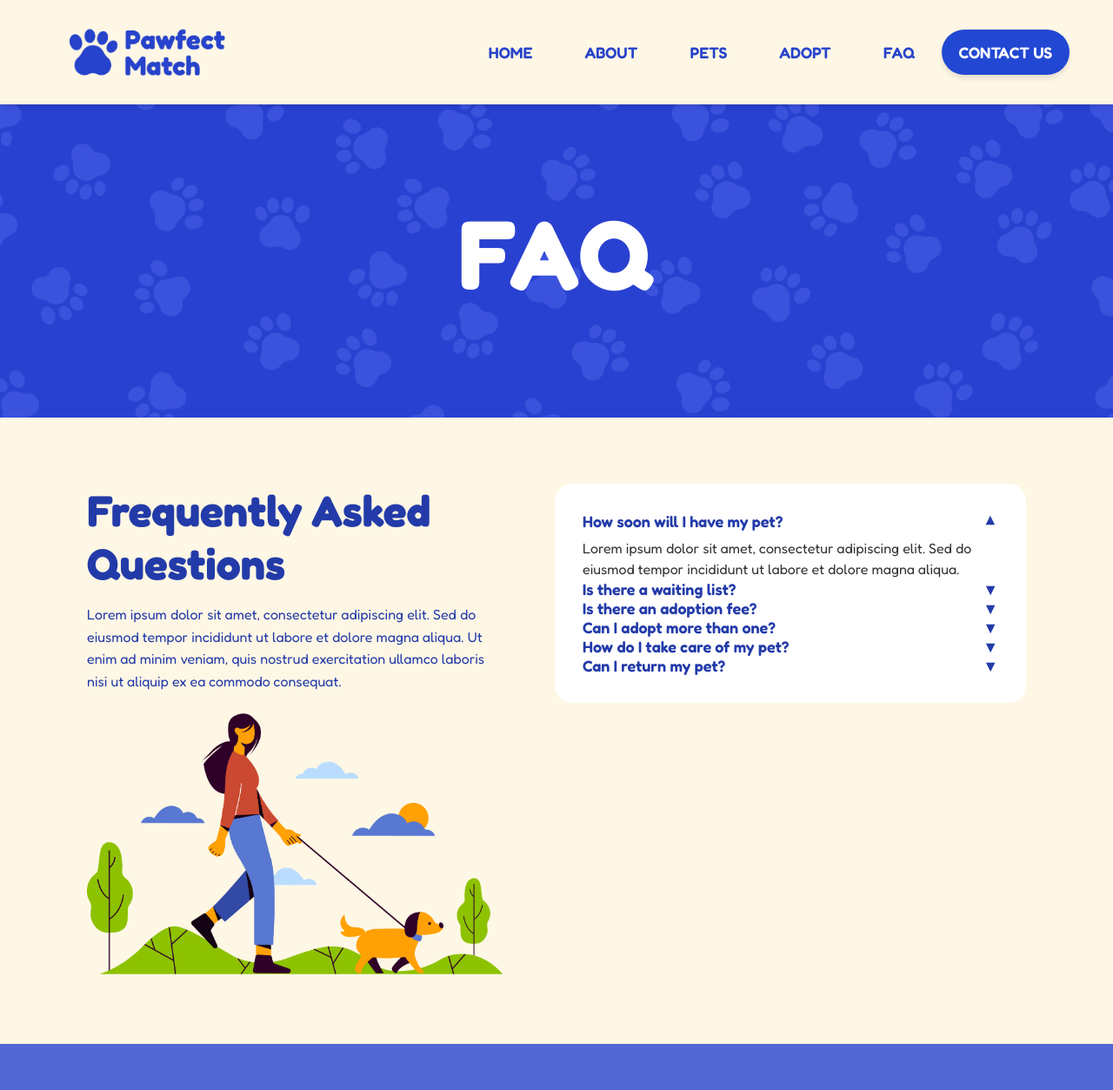
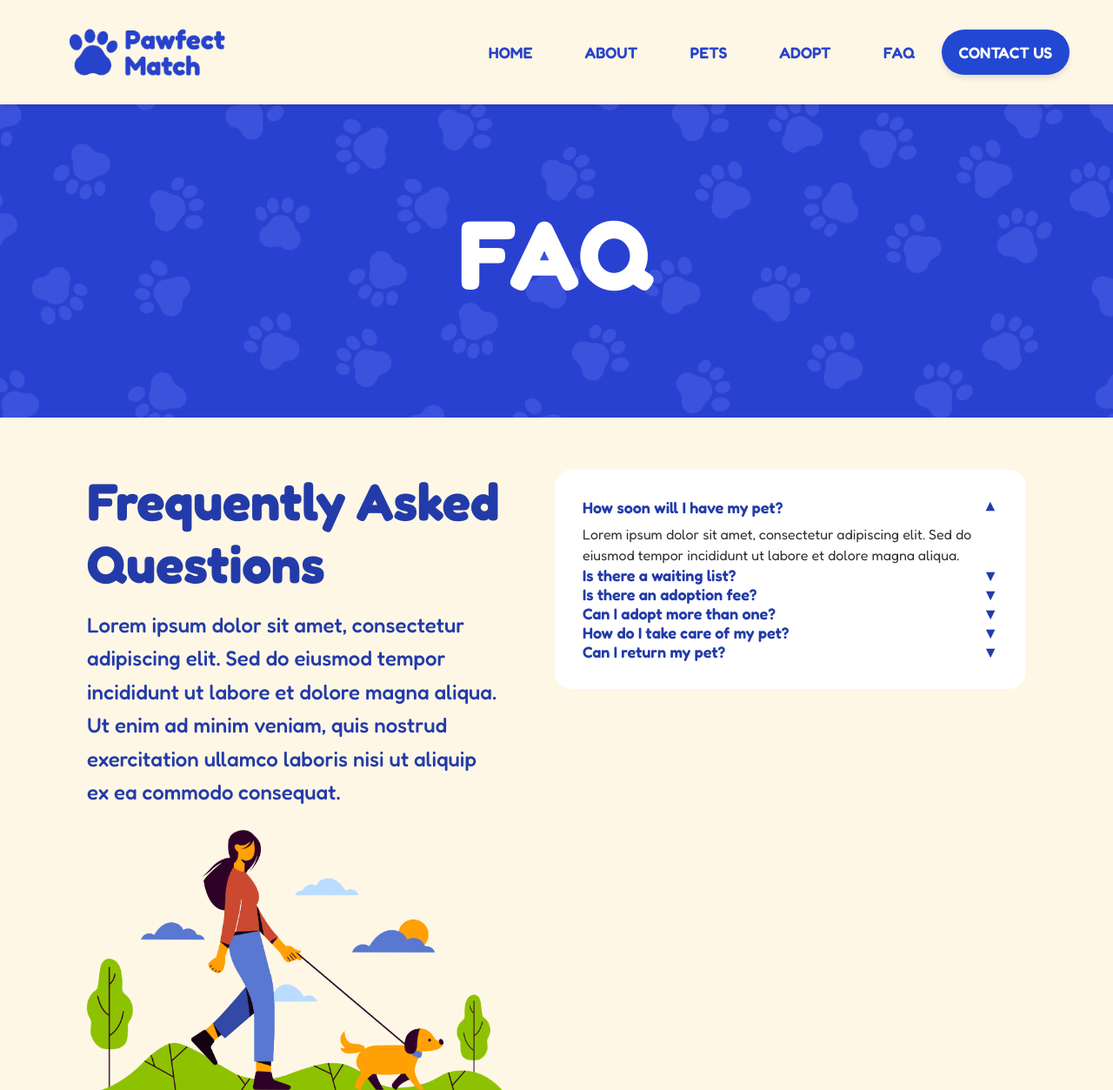
Before and after one commit to Alex-Shanley/Pawfect-Match, a Flask app: page /faq in a window 1280 px wide. Shown: the top 1253 px of the page at 87% size. Run offline with Flask 3, Linux system fonts and the light colour scheme.

Commit message:
style update

```diff
--- a/static/css/style.css
+++ b/static/css/style.css
@@ -433,13 +433,14 @@ nav .sidebar {
   }
 
   .questions-left h2 {
-    font-size: 50px;
+    font-size: 60px;
     color: #233BA9;
     margin-bottom: 16px;
   }
 
   .questions-left p {
-    font-size: 16px;
+    font-size: 24px;
+    font-weight: 500;
     color: #233BA9;
     margin-bottom: 24px;
     line-height: 1.6;
```
Also changed, not shown: 2 other files.
